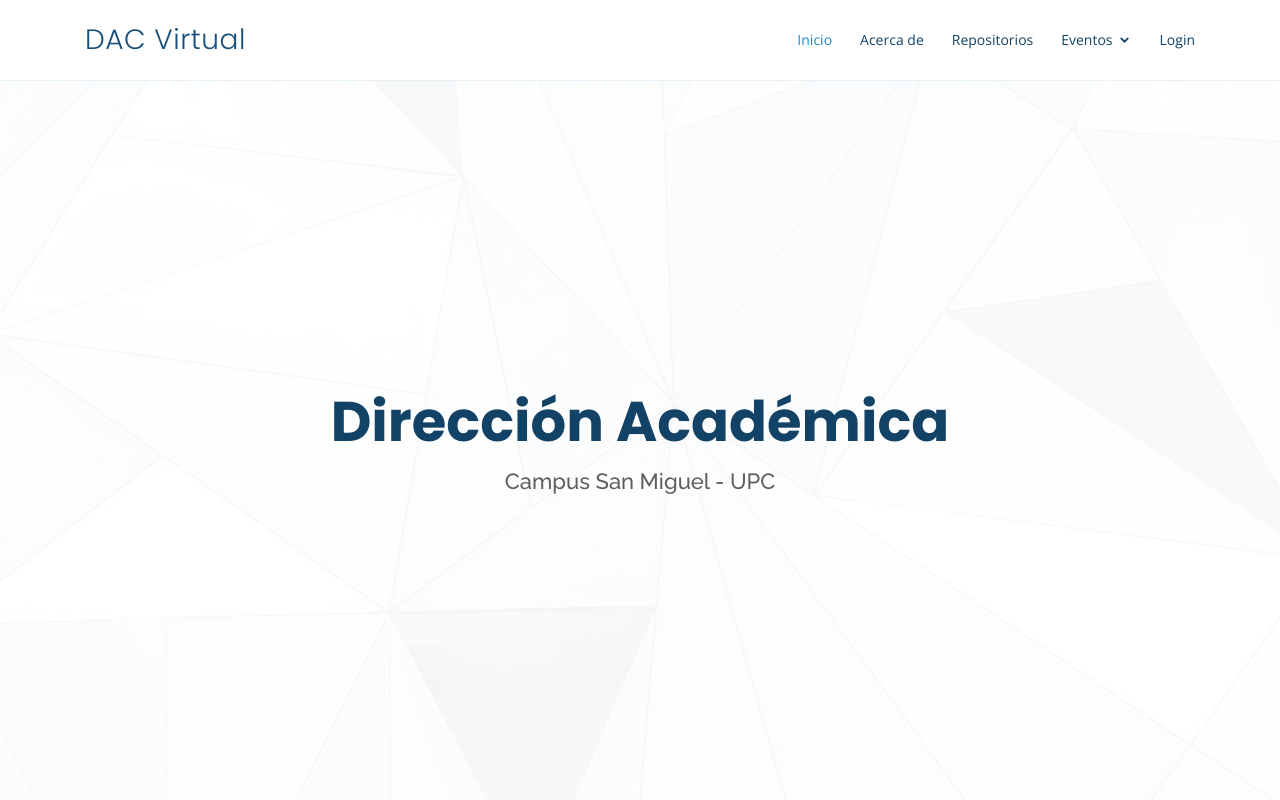
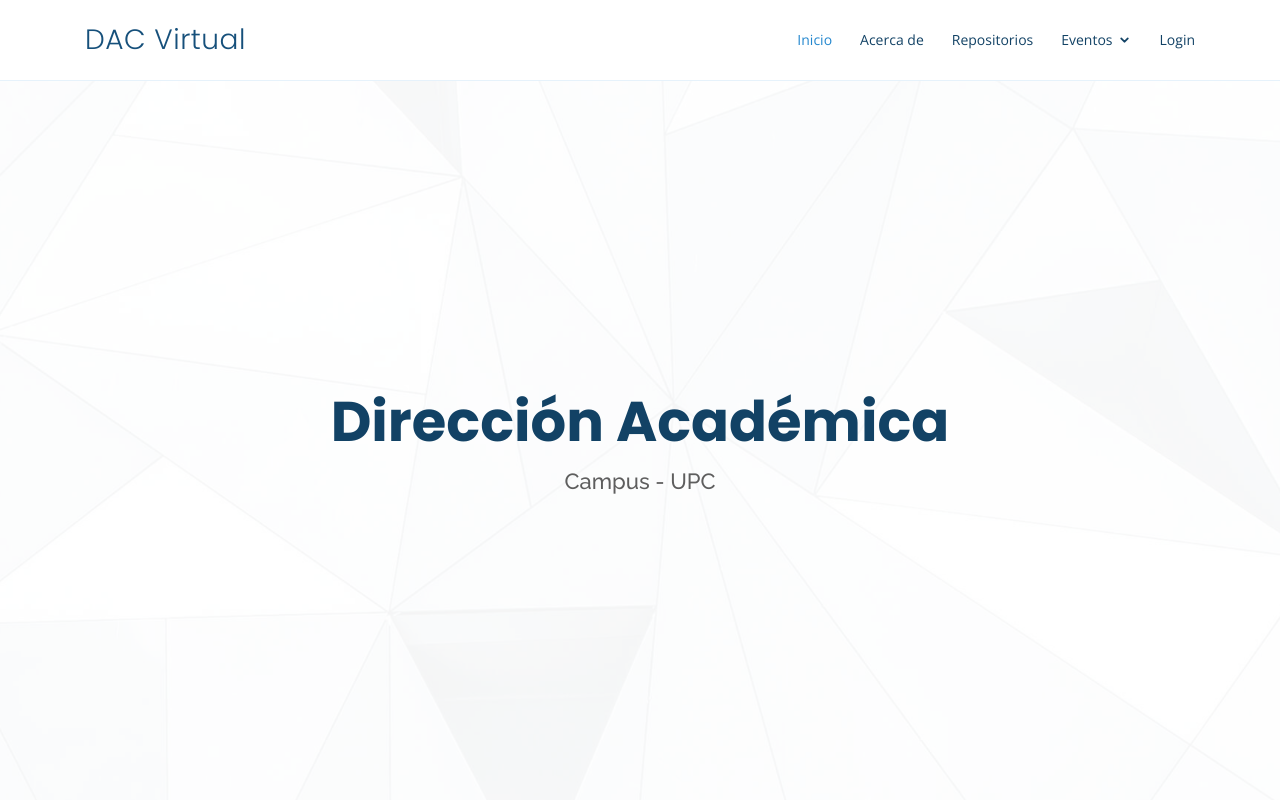
Before and after one commit to gitHAMP/DacVirtual, a plain HTML site: page index.html in a window 1280 px wide. Shown: the top 800 px of the page. Drawn offline with nearby package versions, Linux system fonts and the light colour scheme.

Commit message:
Nueva opción

```diff
--- a/index.html
+++ b/index.html
@@ -62,7 +62,7 @@
       <div class="row justify-content-center">
         <div class="col-xl-7 col-lg-9 text-center">
           <h1>Dirección Académica</h1>
-          <h2>Campus San Miguel - UPC</h2>
+          <h2>Campus - UPC</h2>
         </div>
       </div>
     </div>
```
